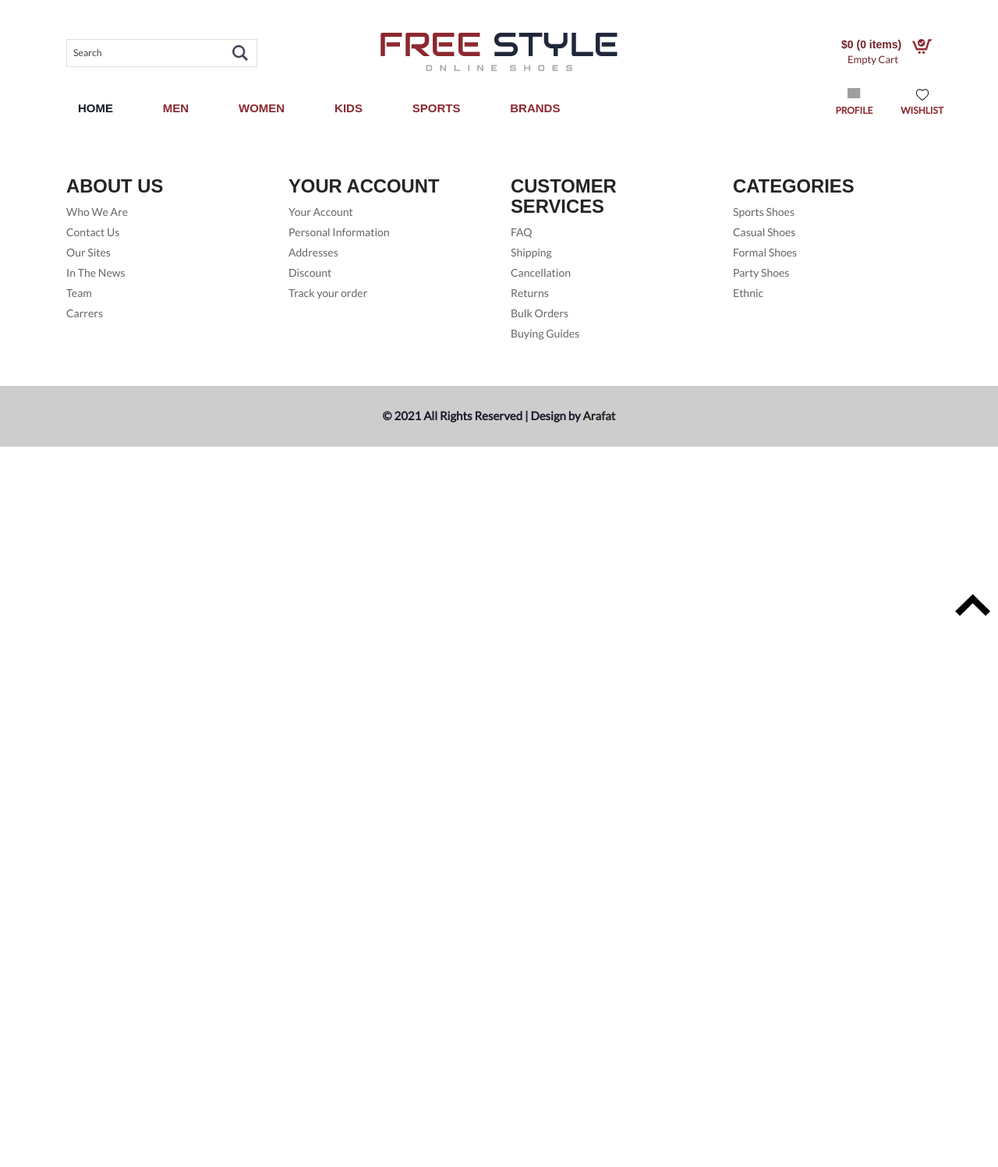
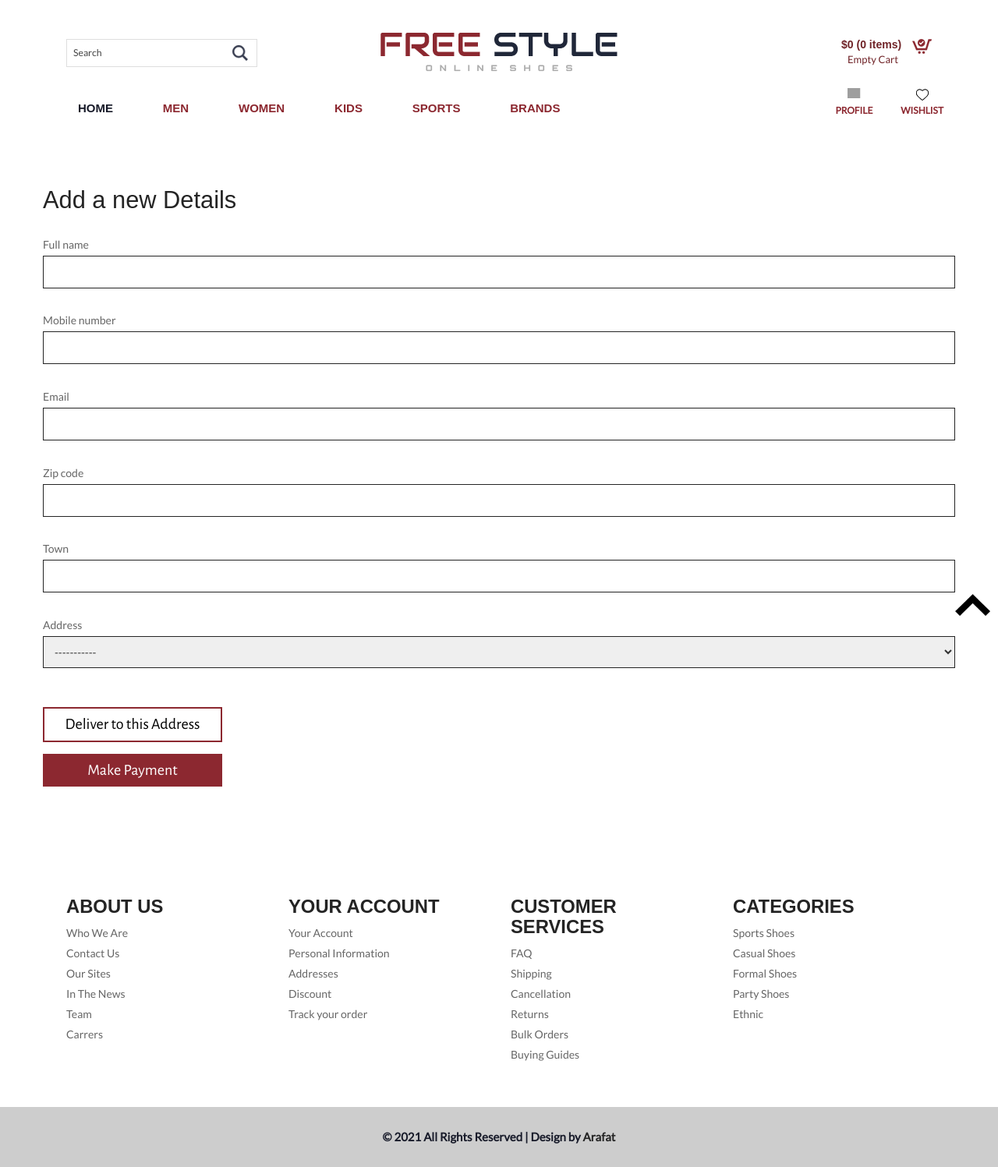
Before and after one commit to DipuHowlader/eShop-With-django, a Django app: page /checkout/ in a window 1280 px wide. Shown: the whole page at 78% size. Before the commit the page ends 790 px from the top, so only its background shows below. Run offline with Django 3.2, Linux system fonts and the light colour scheme; some libraries are stand-ins or nearby versions; some web fonts are replaced; grey boxes are pictures that could not be loaded.

Commit message:
some bug fixes

```diff
--- a/eshop/settings.py
+++ b/eshop/settings.py
@@ -118,6 +118,7 @@
 MEDIA_URL = '/products/'
 MEDIA_ROOT = os.path.join(BASE_DIR, 'static/products')
 
+LOGIN_REDIRECT_URL = reverse_lazy('accountPage')
 LOGOUT_REDIRECT_URL = reverse_lazy('accountPage')
 EMAIL_BACKEND = 'django.core.mail.backends.console.EmailBackend'
 
--- a/shop/forms.py
+++ b/shop/forms.py
@@ -1,4 +1,6 @@
 from django import forms
+from django.contrib.auth import models
+from .models import userAddress
 from django.contrib.auth.forms import UserCreationForm
 from django.contrib.auth.models import User
 
@@ -17,3 +19,29 @@
                 'email',
                 'password1',
                 'password2',)
+
+class customerAddress(forms.ModelForm):
+    select_address = (
+        ('--', '-----------'),
+        ('of', 'Office'),
+        ('ho', 'Home'),
+        ('co', 'Commercial'),
+    )
+
+    full_name = forms.CharField(required=True)
+    Mobile_number = forms.CharField(required=True)
+    email = forms.EmailField(required=True)
+    zip_code = forms.CharField(max_length=6)
+    town = forms.CharField(max_length=200, required=True)
+    address = forms.ChoiceField(choices = select_address,required=True)
+
+    class Meta:
+        model = userAddress
+        fields = (
+                'full_name',
+                'Mobile_number',
+                'email',
+                'zip_code',
+                'town',
+                'address',
+        )
--- a/shop/templates/shop/cart.html
+++ b/shop/templates/shop/cart.html
@@ -47,8 +47,8 @@
 							<li><span>$</span><span class='price'>{{item.product.price}}</span></li>
 							<li class='cart'>
 								<div class="c-btns">
-									<span class='plus'><img data-action='increase' data-product='{{item.product.id}}' src="{% static './images/icon/arrow.svg' %}" alt="up"></span>
-									<span class='minus'><img data-action='decrease' data-product='{{item.product.id}}' src="{% static './images/icon/arrow.svg' %}" alt="down"></span>
+									<img class='plus' data-action='increase' data-product='{{item.product.id}}' src="{% static './images/icon/arrow.svg' %}" alt="up">
+									<img class='minus' data-action='decrease' data-product='{{item.product.id}}' src="{% static './images/icon/arrow.svg' %}" alt="down">
 								</div>
 								<span class='quantity'>{{item.quantity}}</span>
 							</li>
@@ -64,7 +64,7 @@
 				</div>
                 <div class="btns">
                     <a href="{% url 'shop:productsPage' %}" class='btn'>continue shoping</a>
-					{% if cartQuantity %}
+					{% if cartData.total > 0 %}
                    		<a href="{% url 'shop:checkoutPage' %}" class='btn shop' >Checkout</a>
 					{% endif %}
 
--- a/shop/templates/shop/checkout.html
+++ b/shop/templates/shop/checkout.html
@@ -2,4 +2,29 @@
 {% block title %}Checkout{% endblock title %}
 {% block content %}
 
+<div class="account">
+    <div class="container">
+  <div class="row">
+    <form method='post'>
+    <div class="heading">
+        <h3 style='margin-bottom:30px'>Add a new Details</h3>
+    </div>
+      {% for form_field in forms %}
+        <div class="address" style='margin-top:1%'>
+        <span>{{form_field.label}}</span>
+        {{form_field}}
+        <small class="text-danger">{{form_field.errors|striptags}}</small>
+      </div>
+      {% endfor %}
+
+        <a class='btn address-btn' href='{% url "shop:paymentPage" %}'  type="submit">Deliver to this Address</a>
+        <div class="payment">
+            <a class='btn payment-btn' type="submit" >Make Payment</a>
+        </div>
+    </form>
+  </div>
+</div>
+</div>
+
+
 {% endblock content %}
--- a/shop/urls.py
+++ b/shop/urls.py
@@ -9,6 +9,7 @@
     path('cart/', cart.as_view(), name='cartPage'),
     path('checkout/', checkout.as_view(), name='checkoutPage'),
     path('products/', products.as_view(), name='productsPage'),
+    path('payment/', paymentPage.as_view(), name='paymentPage'),
     path('<int:pk>/single/', singleProduct.as_view(), name='singleProductPage'),
     path('update_data/', updateData, name='updateData'),
 ]
--- a/shop/views.py
+++ b/shop/views.py
@@ -1,15 +1,17 @@
 from django.contrib.auth.forms import  AuthenticationForm, PasswordChangeForm
+from django.db.models.expressions import F
 from django.http.response import JsonResponse
-from django.shortcuts import redirect, render
+from django.shortcuts import redirect, render, resolve_url
 from django.urls.base import reverse_lazy
 from django.views import View
 from django.contrib import messages
-from .forms import customUserCreationForm
+from .forms import customUserCreationForm, customerAddress
 from django.contrib.auth.models import User
 from django.contrib.auth import authenticate, login, update_session_auth_hash, logout
 from .models import Product, Cart
+from django.core.paginator import Paginator
+from django.contrib.auth.mixins import LoginRequiredMixin
 import json
-from django.core.paginator import Paginator
 
 def cartInformation(request):
     total = 0
@@ -43,7 +45,10 @@
 
 class checkout(View):
     def get(self, request):
-        return render(request, 'shop/checkout.html', {'cartData' :cartInformation(request)})
+        form = customerAddress
+        return render(request, 'shop/checkout.html', {'cartData' :cartInformation(request),
+                                                        'forms':form
+                                                        })
 
 
 class products(View):
@@ -67,17 +72,17 @@
 
 
 class accounts(View):
-    def get(self, request):
+    def get(self, request, *args, **kwargs):
         form = customUserCreationForm
-        login_form = AuthenticationForm(request.POST)
+        login_form = AuthenticationForm()
         return render(request, 'shop/account.html', {'form': form,
                                                     'login_form' :login_form,
                                                    'cartData' :cartInformation(request)})
 
-    def post(self, request):
-        if request.POST.get('submit') == 'sign_up':
-            form = customUserCreationForm(request.POST)
-            login_form = AuthenticationForm(request.POST)
+    def post(self, request, *args, **kwargs):
+        login_form = AuthenticationForm()
+        form = customUserCreationForm(request.POST)
+        if request.POST.get('submit') == 'sign up':
             if form.is_valid():
                 first_name = request.POST['first_name']
                 last_name = request.POST['last_name']
@@ -95,20 +100,20 @@
                     messages.success(request, 'Congratulations!! Registered successfully')
                     return redirect ('/')
         else:
-            form = customUserCreationForm(request.user)
+            form = customUserCreationForm()
 
         if request.POST.get('submit') == 'Login':
-            username = request.POST['username']
-            password = request.POST['password']
-            login_form = AuthenticationForm(request.POST)
+            username = request.POST.get('username')
+            password = request.POST.get('password')
+            # login_form = AuthenticationForm(request.POST)
             user = authenticate(request,username = username, password = password)
             if user is not None:
                 messages.success(request, 'you have logged in Successfully!!')
                 login(request,user)
                 return redirect ('/')
             else:
-                messages.error(request, 'Please!! correct the error below')
-
+                messages.error(request, 'Email and passsword combination doesn\'t match')
+        print(form, login_form)
         return render(request, 'shop/account.html', {'form': form, 'login_form' :login_form,
                                                    'cartData' :cartInformation(request)
                                                     })
@@ -119,8 +124,15 @@
     productID = data['product']
     product = Product.objects.get(id = productID)
     if action == 'add':
-        if product:
-            Cart.objects.create(user = request.user, product = product)
+        cart = [item.product.id for item in Cart.objects.filter(user = request.user)]
+        if product and product.id not in cart:
+            Cart.objects.create(user = request.user, product=product)
+            messages.success(request, 'Product is added to cart !!')
+
+        if product.id in cart:
+            increase = Cart.objects.filter(product = product).get(user=request.user)
+            increase.quantity += 1
+            increase.save()
 
     elif action == 'increase':
         cart = Cart.objects.filter(product = product)
@@ -131,25 +143,24 @@
     elif action == 'decrease':
         cart = Cart.objects.filter(product = product)
         cart = cart.get(user = request.user)
-        cart.quantity -=1
-        cart.save()
+        if cart.quantity > 1:
+            cart.quantity -= 1
+            cart.save()
 
     elif action == 'remove':
-        cart = Cart.objects.filter(product = product).get(user = request.user).delete()
+        Cart.objects.filter(product = product).get(user=request.user).delete()
 
     return (JsonResponse({
         'item': 'updated'
-    },safe= True))
+    },safe= False))
 
 
-class changePasswordView(View):
+class changePasswordView(LoginRequiredMixin,View):
     def get(self, request):
-
         form = PasswordChangeForm(request.user)
         return render(request, 'accounts/passwordChange.html', {'form': form, 'cartData' :cartInformation(request)})
 
     def post(self, request):
-
         form = PasswordChangeForm(request.user, request.POST)
         if form.is_valid():
             user = form.save()
@@ -160,3 +171,8 @@
         else:
             messages.error(request, 'please correct the error below')
         return render(request, 'accounts/passwordChange.html', {'form':form, 'cartData' :cartInformation(request)})
+
+
+class paymentPage(View):
+    def get(self, request, *args, **kwargs):
+        return render(request, 'shop/payment.html')
--- a/static/css/custom.css
+++ b/static/css/custom.css
@@ -4,12 +4,64 @@
     overflow-x: hidden;
 }
 
-  /* generic */
+/* generic */
 
-  input[type="submit"]{
-      border: none;
-      background: transparent;
-  }
+.btn.address-btn{
+    font-size: 20px;
+    width: 230px;
+    color:#000;
+    border: 2px solid #8c2830;
+    transition: background 0.8s;
+    border-radius: 0;
+    margin-top: 30px;
+}
+
+a.btn.payment-btn{
+    font-size: 20px;
+    width: 230px;
+    background: #8c2830;
+    color: #fff;
+    transition: background 0.8s;
+    border-radius: 0;
+    margin: 15px 0;
+}
+.choose-payment a.btn.payment-btn{
+    background: rgb(245 245 245);
+    color: #000000c2;
+    outline: none;
+    border: none;
+    box-shadow: none !important;
+}
+
+.choose-payment a.btn.payment-btn.active{
+    background: #8c2830;
+    color: #fff;
+}
+
+.choose-payment{
+    display: flex;
+    justify-content: space-between;
+}
+
+.payment-area{
+    box-shadow: 6px 8px 14px rgba(0,0,0, 0.2);
+    padding: 40px 50px;
+}
+
+.payment-area h2{
+    font-size: 45px;
+    font-weight: 600;
+}
+
+.payment-area label{
+    font-size: 20px;
+    margin: 10px;
+}
+
+input[type="submit"]{
+    border: none;
+    background: transparent;
+}
 
 .p-one{
     padding: 23px 15px;
--- a/static/css/style.css
+++ b/static/css/style.css
@@ -424,7 +424,7 @@
 .heading h3{
 	color: #242424;
 	font-size: 2.2em;
-	font-weight: 600;
+	font-weight: 500;
 	margin: 0;
 }
 .contact{
@@ -491,7 +491,7 @@
 	padding-bottom: 4px;
 	font-family: 'Lato', sans-serif;
 }
-.address input[type="text"], .address input[type="email"], .address input[type="password"] {
+.address input[type="text"], .address input[type="email"], .address input[type="password"],select {
 	border: 1px solid #242424;
 	outline: none;
 	width: 100%;
@@ -737,7 +737,6 @@
 	margin: 0;
 	display: flex;
 	justify-content: center;
-	align-items: center;
 	cursor: pointer;
 	user-select: none;
 }
--- a/static/js/updateCart.js
+++ b/static/js/updateCart.js
@@ -5,6 +5,7 @@
 
 
 const UpdateData = (e) =>{
+    if (user === 'AnonymousUser') return
         const action = e.target.dataset.action
         const product = e.target.dataset.product
         const URL = '/update_data/'
@@ -24,7 +25,7 @@
         .then(data =>console.log(data))
 
         //stop page refreshing for quantity update
-        if (action != 'increase' && action != 'decrease') {
+        if (action == 'remove' || action == 'add') {
             location.reload(true)
         }
 
--- a/templates/base.html
+++ b/templates/base.html
@@ -16,6 +16,9 @@
     <link rel="stylesheet" href="{% static 'css/custom.css' %}" />
   </head>
   <body>
+  <script>
+    const user = '{{request.user}}'
+  </script>
   <div id="loader">
     <div class='loader loader1'>
       <div>
```
Also changed, not shown: other parts of static/css/custom.css (+24 -6 lines), shop/models.py (+18 -6 lines), shop/templates/shop/account.html (+2 -5 lines), shop/templates/shop/payment.html (added, +56 -0 lines), static/js/payment.js (added, +13 -0 lines), shop/migrations/0007_useraddress.py (added), shop/migrations/0008_alter_cart_quantity.py (added), shop/migrations/0009_alter_cart_quantity.py (added).
